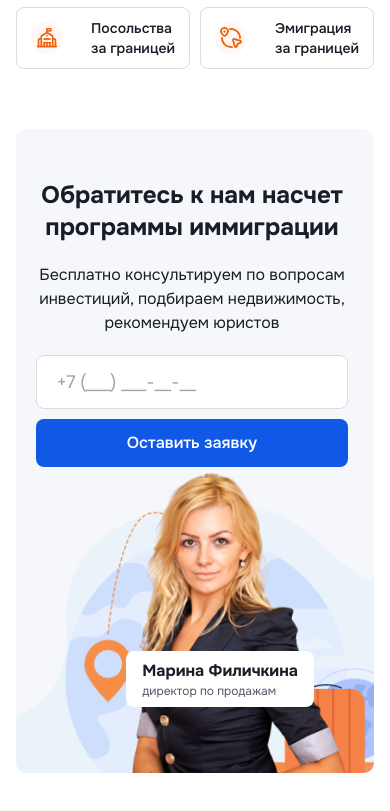
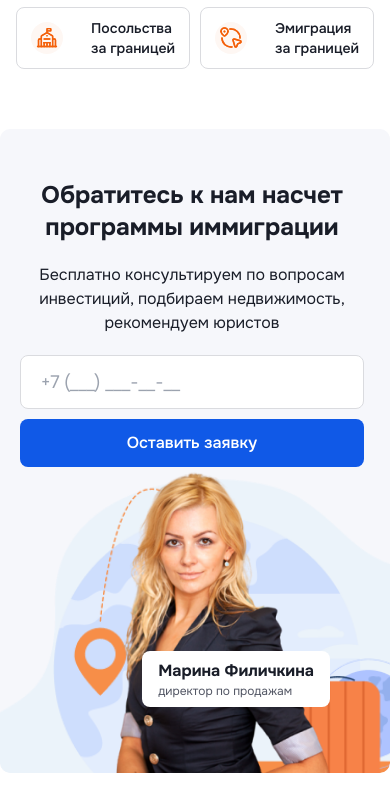
Before and after one commit to AzamjonKobulov/hatamatata, a website: page public/index.html in a window 390 px wide. Shown: the part 6215-7026 px from the top of the page. Drawn offline with Linux system fonts and the light colour scheme.

Commit message:
add/contact and other sections

```diff
--- a/public/index.html
+++ b/public/index.html
@@ -3033,12 +3033,12 @@
       </section>
 
       <!-- Popular Topics -->
-      <section class="px-4">
+      <section>
         <div class="max-w-base mx-auto">
           <h2>Популярные темы</h2>
           <!-- Topics -->
           <div
-            class="grid grid-cols-2 sm:grid-cols-3 xl:grid-cols-4 gap-2.5 md:gap-4 lg:gap-x-5 lg:gap-y-4 mt-5 md:mt-30"
+            class="grid grid-cols-2 sm:grid-cols-3 xl:grid-cols-4 gap-2.5 md:gap-4 lg:gap-x-5 lg:gap-y-4 mt-5 md:mt-30 px-4"
           >
             <button
               class="flex md:flex-row-reverse items-center justify-between border border-brand-gray-6 rounded-lg px-3.5 py-2.5 md:p-6"
@@ -4058,14 +4058,8 @@
             </button>
           </div>
           <!-- Contact Us -->
-          <div
-            style="
-              background-color: linear-gradient(
-                265deg,
-                #0ba8b5 0%,
-                #b9ecef 100%
-              );
-            "
+          <div class="md:px-4">
+            <div
               class="md:flex items-center justify-between relative px-5 py-50 sm:px-16 md:px-30 md:py-14 lg:px-60 lg:py-20 mt-60 rounded-10 bg-brand-gray-9 overflow-hidden"
             >
               <div
@@ -4125,6 +4119,7 @@
               </div>
             </div>
           </div>
+        </div>
       </section>
     </main>
 
--- a/src/styles.css
+++ b/src/styles.css
@@ -101,3 +101,7 @@
 .items::-webkit-scrollbar {
   height: 0;
 }
+
+.contact-us-linear {
+  background: linear-gradient(265deg, #0ba8b5 0%, #b9ecef 100%);
+}
```
Also changed, not shown: public/css/styles.css. Lines whose indentation alone changed are shown as unchanged.
